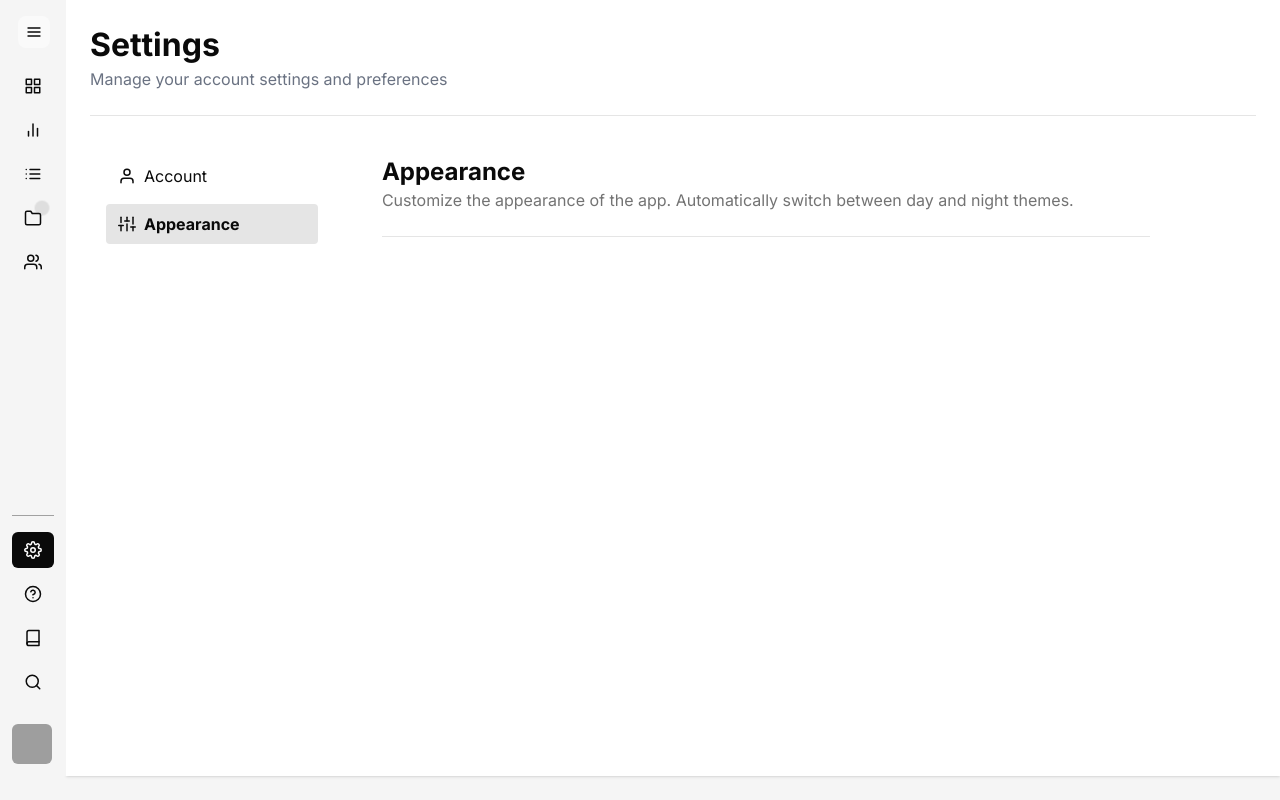
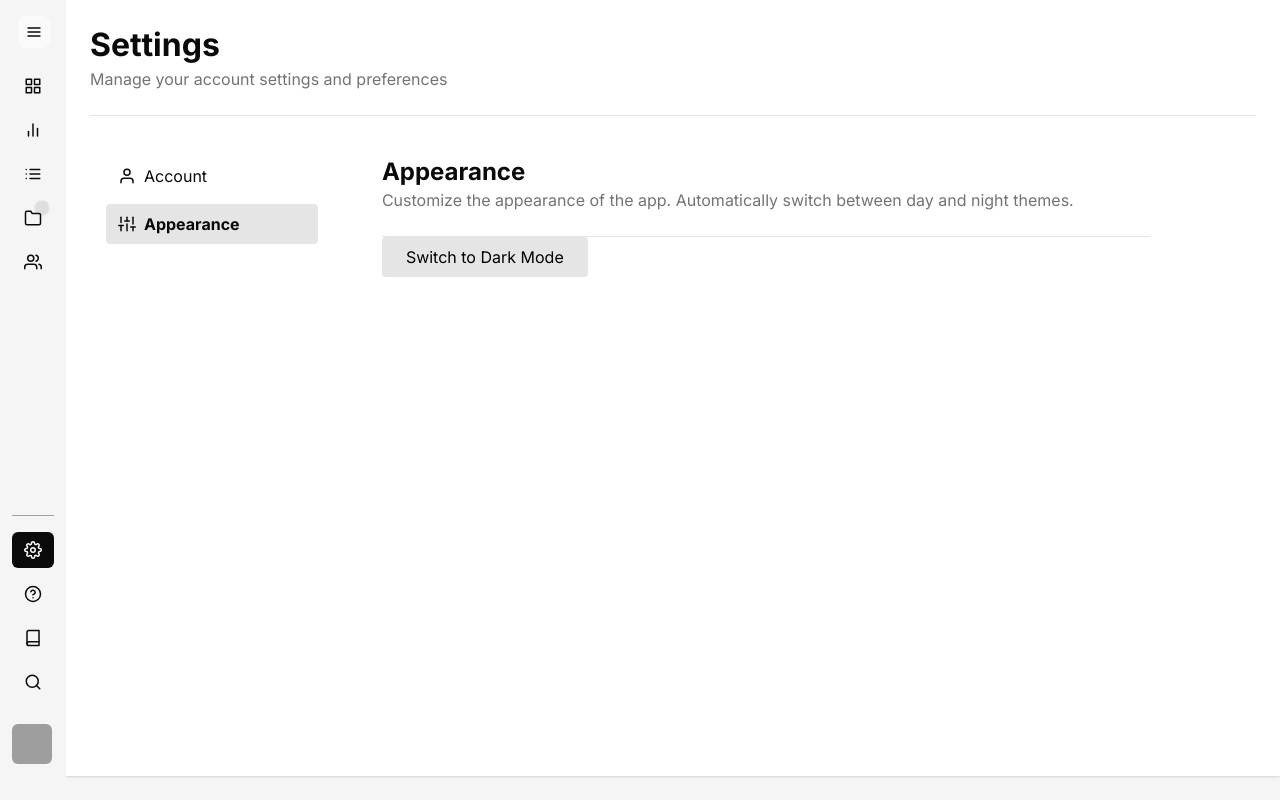
Before and after one commit to markjosephtx/dashboard-vite-react-tailwind, a React (Vite) app: page /dashboard-vite-react-tailwind/settings in a window 1280 px wide. Both pictures are taken after a click on the item "Appearance". Built offline with nearby package versions, Linux system fonts and the light colour scheme; grey boxes are pictures that could not be loaded.

Commit message:
created a Dark Mode effect WIP

```diff
--- /dev/null
+++ b/src/Components/DarkModeToggler.jsx
@@ -0,0 +1,21 @@
+import React from "react";
+import { useDarkMode } from "../context/ThemeContext";
+
+const DarkModeToggler = () => {
+  const { darkMode, setDarkMode } = useDarkMode();
+
+  return (
+    <button
+      onClick={() => setDarkMode(!darkMode)}
+      className={`px-6 py-2 font-medium rounded transition-colors ${
+        darkMode
+          ? "bg-neutral-800 text-white hover:bg-neutral-700"
+          : "bg-neutral-200 text-black hover:bg-neutral-300"
+      }`}
+    >
+      {darkMode ? "Switch to Light Mode" : "Switch to Dark Mode"}
+    </button>
+  );
+};
+
+export default DarkModeToggler;
--- a/src/Components/Settings/AccountSection.jsx
+++ b/src/Components/Settings/AccountSection.jsx
@@ -2,9 +2,9 @@ import React from 'react'
 
 function AccountSection() {
   return (
-    <div className='border-b border-neutral-200 pb-6'>
-      <h2 className='text-2xl font-bold'>Profile Settings Content</h2>
-      <p className='text-neutral-500'>Customize the appearance of the app. Automatically switch between day and night themes.</p>
+    <div className='border-b border-neutral-200 dark:border-neutral-700 pb-6'>
+      <h2 className='text-2xl font-bold text-neutral-950 dark:text-white'>Profile Settings Content</h2>
+      <p className='text-neutral-500 dark:text-neutral-300'>Customize the appearance of the app. Automatically switch between day and night themes.</p>
     </div>
   )
 }
--- a/src/Components/Settings/AppearanceSection.jsx
+++ b/src/Components/Settings/AppearanceSection.jsx
@@ -1,11 +1,22 @@
 import React from 'react'
+import DarkModeToggler from '../DarkModeToggler'
+
 
 function AppearanceSection() {
   return (
-    <div className='border-b border-neutral-200 pb-6'>
-      <h2 className='text-2xl font-bold'>Appearance</h2>
-      <p className='text-neutral-500'>Customize the appearance of the app. Automatically switch between day and night themes.</p>
-    </div>
+    <>
+
+      <div>
+        <div className='border-b border-neutral-200 dark:border-neutral-700 pb-6'>
+          <h2 className='text-2xl font-bold text-neutral-950 dark:text-white'>Appearance</h2>
+          <p className='text-neutral-500 dark:text-neutral-300'>Customize the appearance of the app. Automatically switch between day and night themes.</p>
+        </div>
+        <DarkModeToggler />
+      </div>
+
+
+
+    </>
   )
 }
 
--- a/src/Components/Settings/SettingsHeader.jsx
+++ b/src/Components/Settings/SettingsHeader.jsx
@@ -2,10 +2,11 @@ import React from 'react'
 
 function SettingsHeader() {
   return (
-    <div className='border-b border-neutral-200 pb-6'>
-        <h1 className='text-2xl font-bold'>Settings</h1>
-        <p className='text-gray-500'>Manage your account settings and preferences</p>
+    <div className='border-b border-neutral-200 dark:border-neutral-700 pb-6'>
+        <h1 className='text-2xl font-bold text-neutral-950 dark:text-white'>Settings</h1>
+        <p className='text-neutral-500 dark:text-neutral-300'>Manage your account settings and preferences</p>
     </div>
+
   )
 }
 
--- a/src/Components/Settings/SettingsLayout.jsx
+++ b/src/Components/Settings/SettingsLayout.jsx
@@ -4,7 +4,7 @@ import SettingsHeader from './SettingsHeader'
 
 function SettingsLayout() {
   return (
-    <div className='bg-white p-6 flex flex-col grow shadow'>
+    <div className='bg-white dark:bg-neutral-900 p-6 flex flex-col grow shadow'>
         <SettingsHeader />
         <div className='flex'>
             <SettingsSidebar />
--- a/src/Components/Settings/SettingsSidebar.jsx
+++ b/src/Components/Settings/SettingsSidebar.jsx
@@ -31,10 +31,10 @@ function SettingsSidebar() {
           {menuItems.map((item) => (
             <li
               key={item.id}
-              className={`flex flex-row gap-2 items-center cursor-pointer py-2 px-3 rounded ${
+              className={`flex flex-row gap-2 items-center cursor-pointer py-2 px-3 rounded dark:text-white ${
                 activeSection === item.id
-                  ? "bg-neutral-200 text-neutral-950 font-semibold"
-                  : "hover:bg-neutral-50"
+                  ? "bg-neutral-200 text-neutral-950 dark:text-white dark:bg-neutral-700 font-semibold"
+                  : "hover:bg-neutral-50 dark:hover:bg-neutral-800"
               }`}
               onClick={() => setActiveSection(item.id)}
             >
--- /dev/null
+++ b/src/context/ThemeContext.jsx
@@ -0,0 +1,37 @@
+import { createContext, useContext, useEffect, useState } from "react";
+
+const ThemeContext = createContext();
+
+export const ThemeProvider = ({ children }) => {
+  const [darkMode, setDarkMode] = useState(() => {
+    const storedTheme = localStorage.getItem("theme");
+    if (storedTheme) {
+      return storedTheme === "dark";
+    }
+    return false; // Default to light mode
+  });
+
+  useEffect(() => {
+    if (darkMode) {
+      document.documentElement.classList.add("dark");
+      localStorage.setItem("theme", "dark");
+    } else {
+      document.documentElement.classList.remove("dark");
+      localStorage.setItem("theme", "light");
+    }
+  }, [darkMode]);
+
+  return (
+    <ThemeContext.Provider value={{ darkMode, setDarkMode }}>
+      {children}
+    </ThemeContext.Provider>
+  );
+};
+
+export const useDarkMode = () => {
+  const context = useContext(ThemeContext);
+  if (!context) {
+    throw new Error("useDarkMode must be used within a ThemeProvider");
+  }
+  return context;
+};
--- a/src/index.css
+++ b/src/index.css
@@ -1,5 +1,7 @@
 @import url('https://fonts.googleapis.com/css2?family=Inter:wght@400;700&display=swap');
 @import "tailwindcss";
+
+@custom-variant dark (&:where(.dark, .dark *));
 
 @theme {
   --color-snare-blue-100:#EDEFFF;
```
Also changed, not shown: src/App.jsx (+7 -1 lines).
